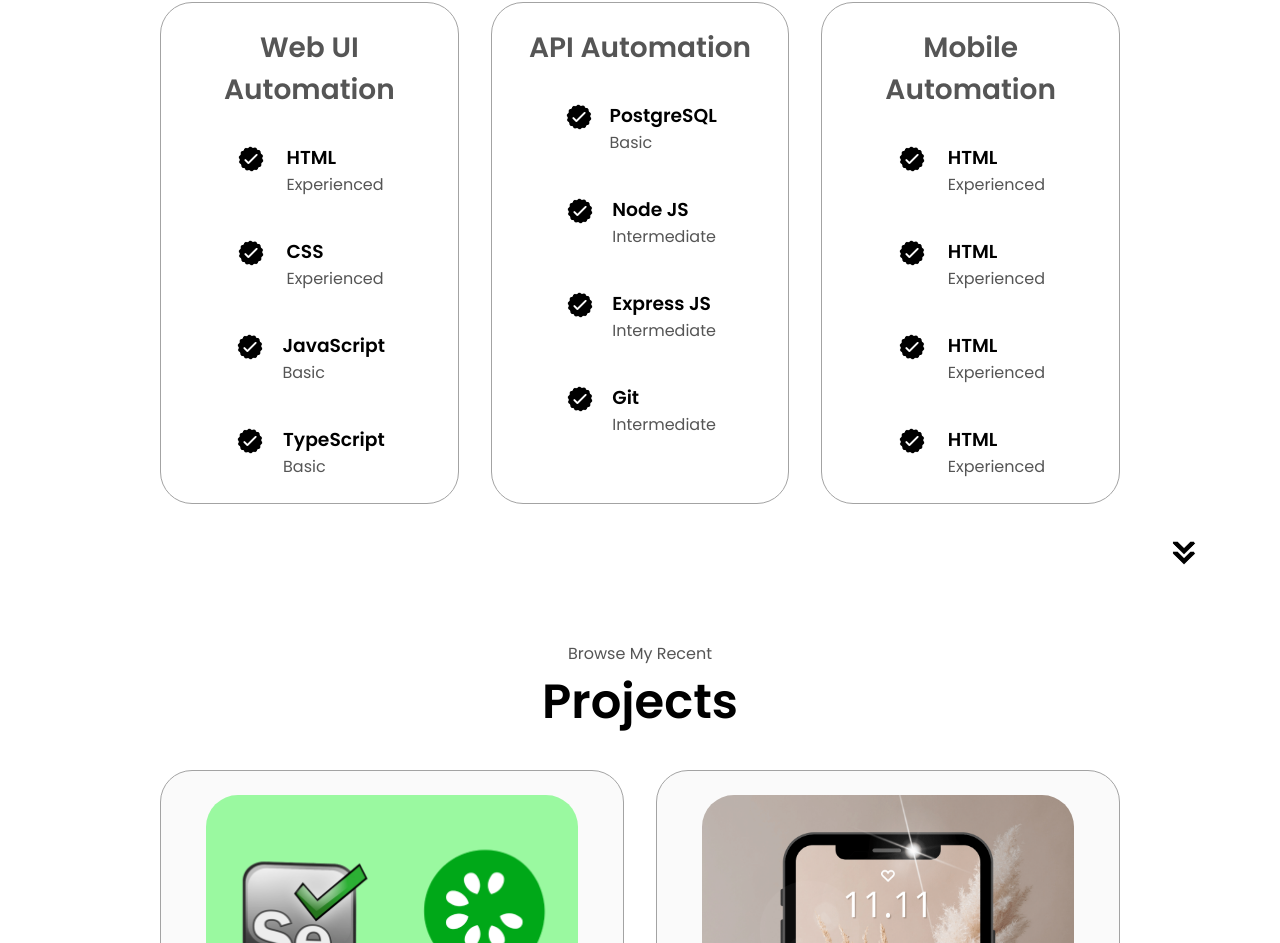
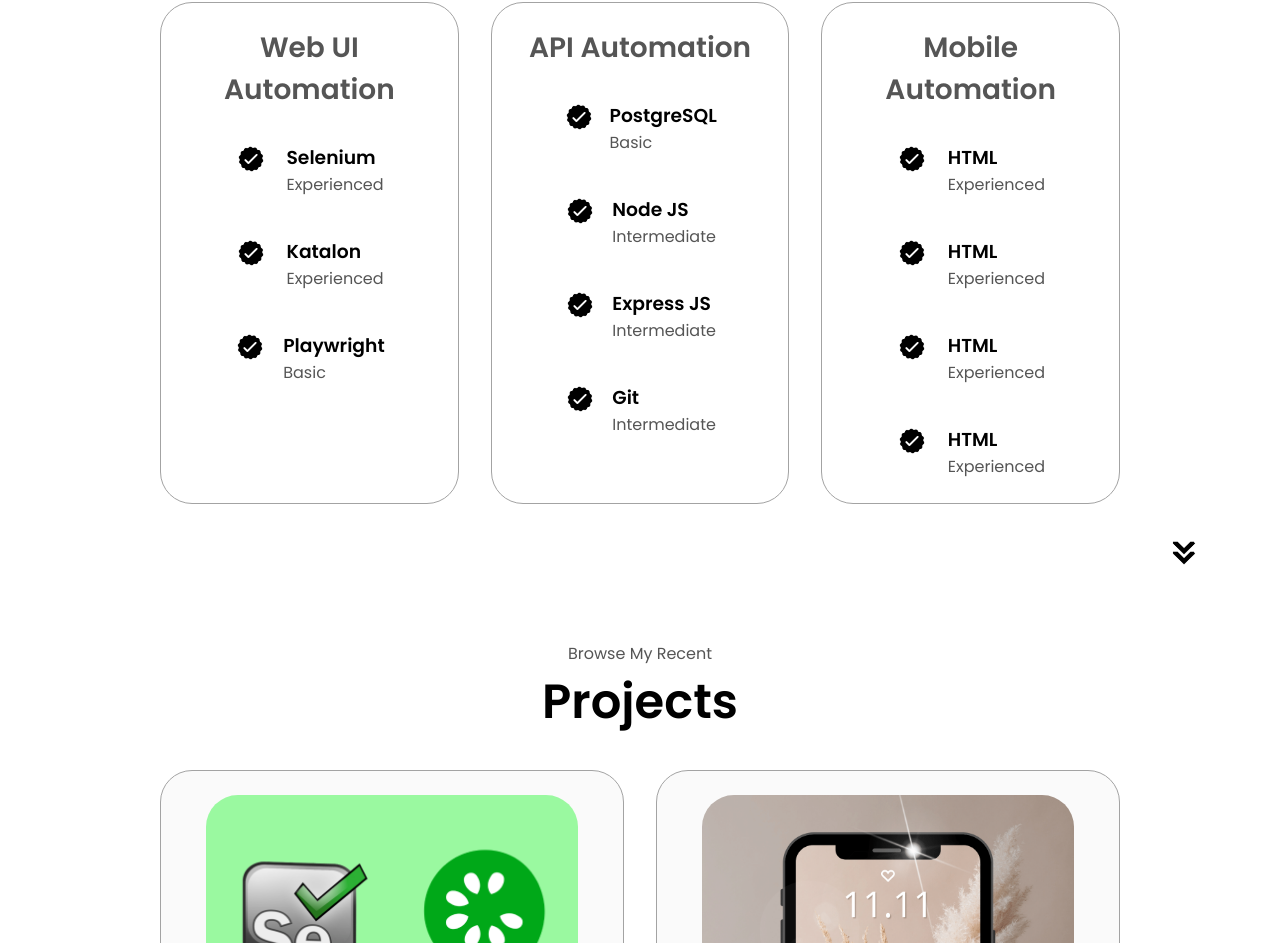
Before and after one commit to youvegotnigel/youvegotnigel.github.io, a plain HTML site: page index.html in a window 1280 px wide. Shown: the part 1823-2766 px from the top of the page. Drawn offline with Linux system fonts and the light colour scheme.

Commit message:
Update index.html

```diff
--- a/index.html
+++ b/index.html
@@ -156,7 +156,7 @@
                     class="icon"
                   />
                   <div>
-                    <h3>HTML</h3>
+                    <h3>Selenium</h3>
                     <p>Experienced</p>
                   </div>
                 </article>
@@ -167,7 +167,7 @@
                     class="icon"
                   />
                   <div>
-                    <h3>CSS</h3>
+                    <h3>Katalon</h3>
                     <p>Experienced</p>
                   </div>
                 </article>
@@ -178,18 +178,7 @@
                     class="icon"
                   />
                   <div>
-                    <h3>JavaScript</h3>
-                    <p>Basic</p>
-                  </div>
-                </article>
-                <article>
-                  <img
-                    src="./assets/checkmark.png"
-                    alt="Experience icon"
-                    class="icon"
-                  />
-                  <div>
-                    <h3>TypeScript</h3>
+                    <h3>Playwright</h3>
                     <p>Basic</p>
                   </div>
                 </article>
```
